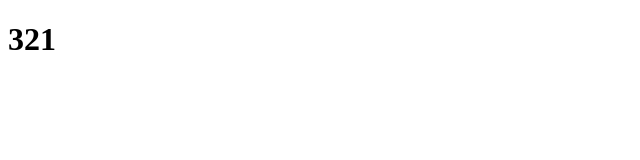
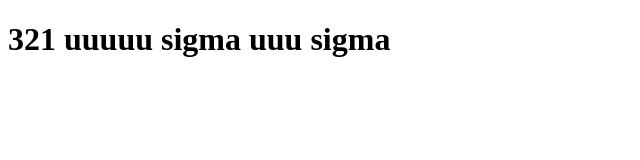
Before and after one commit to Basiak2i/test2, a plain HTML site: page index.html in a window 1280 px wide. Shown: the whole page, without its empty margins (0-640 px from the left). Drawn offline with Linux system fonts and the light colour scheme.

Commit message:
Update index.html

```diff
--- a/index.html
+++ b/index.html
@@ -7,7 +7,7 @@
 </head>
 <body>
     <h1>321
-
+uuuuu sigma uuu sigma
 
 </body>
 </html>
```
